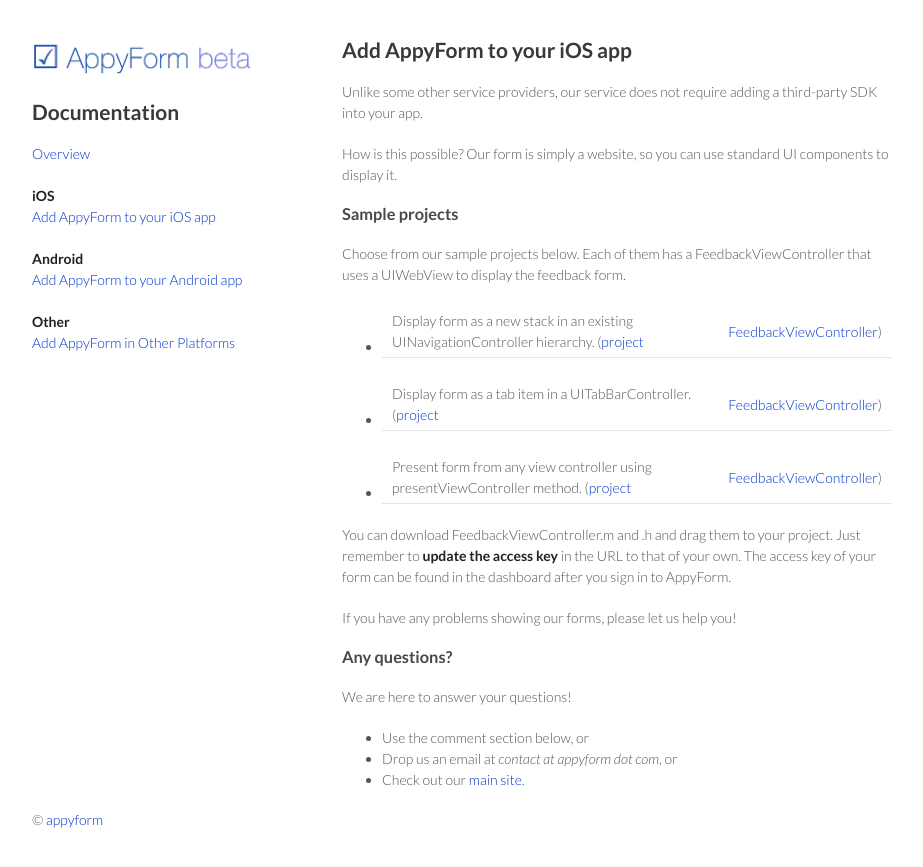
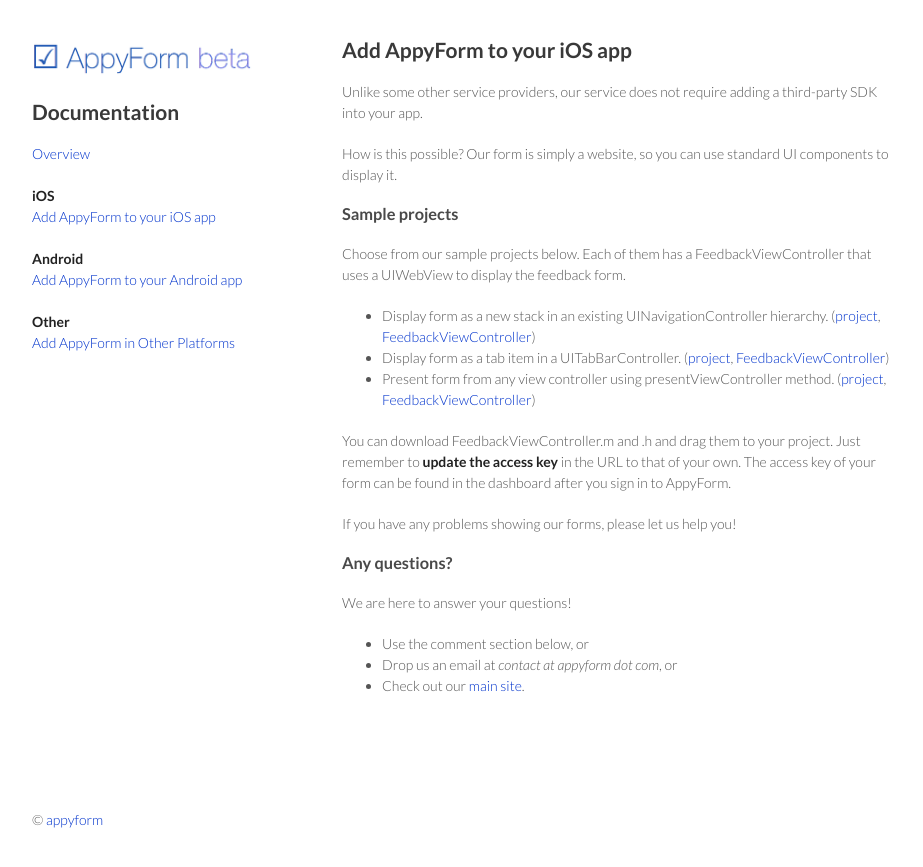
Before and after one commit to appyform/docs, a Jekyll site: the page built from page/ios-add-form-to-app.md, in a window 1280 px wide. Shown: the top 867 px of the page, without its empty margins (178-1101 px from the left). Built offline with Jekyll 4.4.1, drawn with Linux system fonts in a browser that asks for light colours; comment, search, counter and statistics services are not loaded.

Commit message:
Updated format.

```diff
--- a/page/ios-add-form-to-app.md
+++ b/page/ios-add-form-to-app.md
@@ -12,9 +12,9 @@
 
 Choose from our sample projects below. Each of them has a FeedbackViewController that uses a UIWebView to display the feedback form.
 
-- Display form as a new stack in an existing UINavigationController hierarchy. ([project](https://github.com/appyform/ios-demo-nav) | [FeedbackViewController](https://github.com/appyform/ios-demo-nav/blob/master/AppyFormDemo/FeedbackViewController.m))
-- Display form as a tab item in a UITabBarController. ([project](https://github.com/appyform/ios-demo-tab) | [FeedbackViewController](https://github.com/appyform/ios-demo-tab/blob/master/AppyFormDemo/FeedbackViewController.m))
-- Present form from any view controller using presentViewController method. ([project](https://github.com/appyform/ios-demo-custom) | [FeedbackViewController](https://github.com/appyform/ios-demo-custom/blob/master/AppyFormDemo/FeedbackViewController.m))
+- Display form as a new stack in an existing UINavigationController hierarchy. ([project](https://github.com/appyform/ios-demo-nav), [FeedbackViewController](https://github.com/appyform/ios-demo-nav/blob/master/AppyFormDemo/FeedbackViewController.m))
+- Display form as a tab item in a UITabBarController. ([project](https://github.com/appyform/ios-demo-tab), [FeedbackViewController](https://github.com/appyform/ios-demo-tab/blob/master/AppyFormDemo/FeedbackViewController.m))
+- Present form from any view controller using presentViewController method. ([project](https://github.com/appyform/ios-demo-custom), [FeedbackViewController](https://github.com/appyform/ios-demo-custom/blob/master/AppyFormDemo/FeedbackViewController.m))
 
 You can download FeedbackViewController.m and .h and drag them to your project. Just remember to **update the access key** in the URL to that of your own. The access key of your form can be found in the dashboard after you sign in to AppyForm.
 
```
